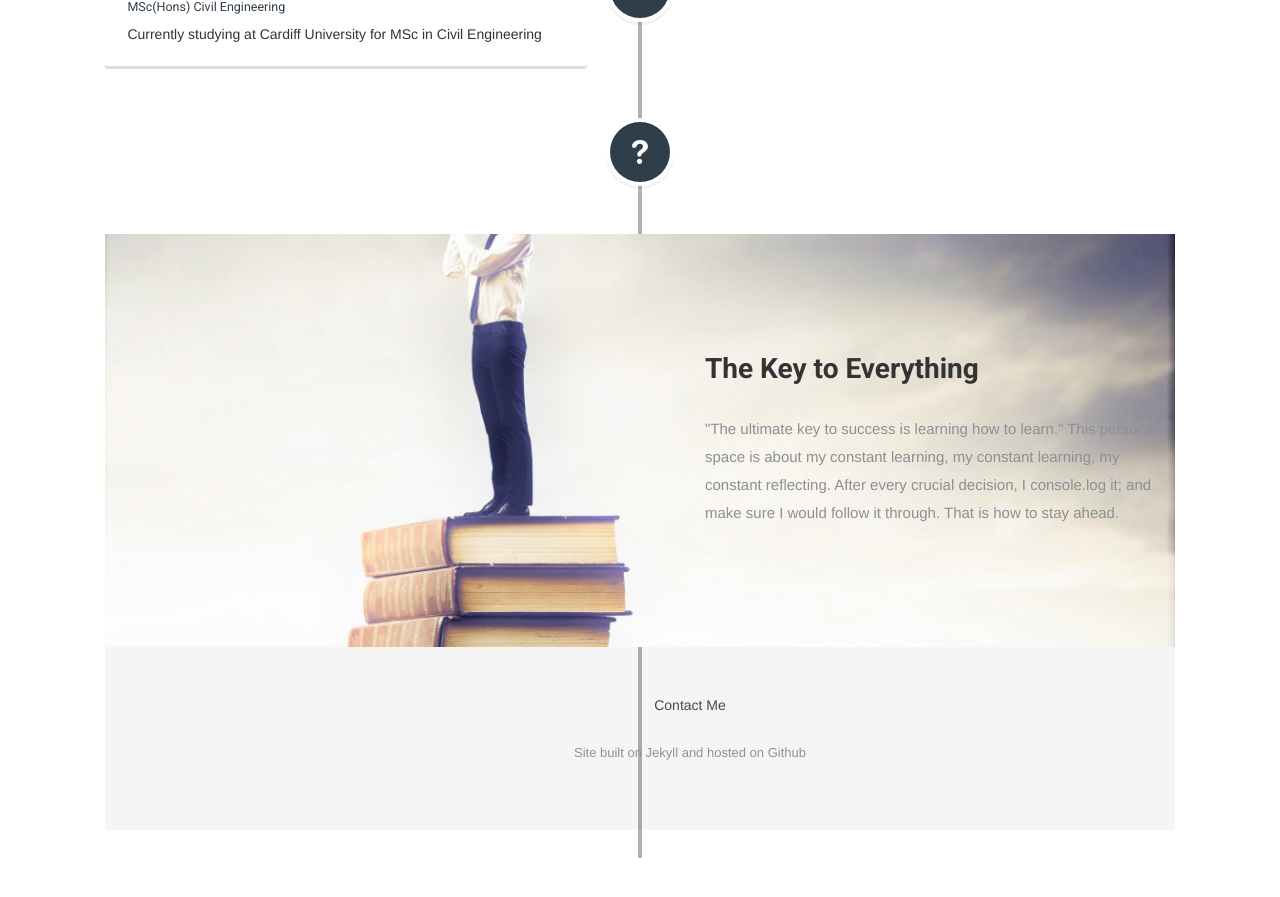
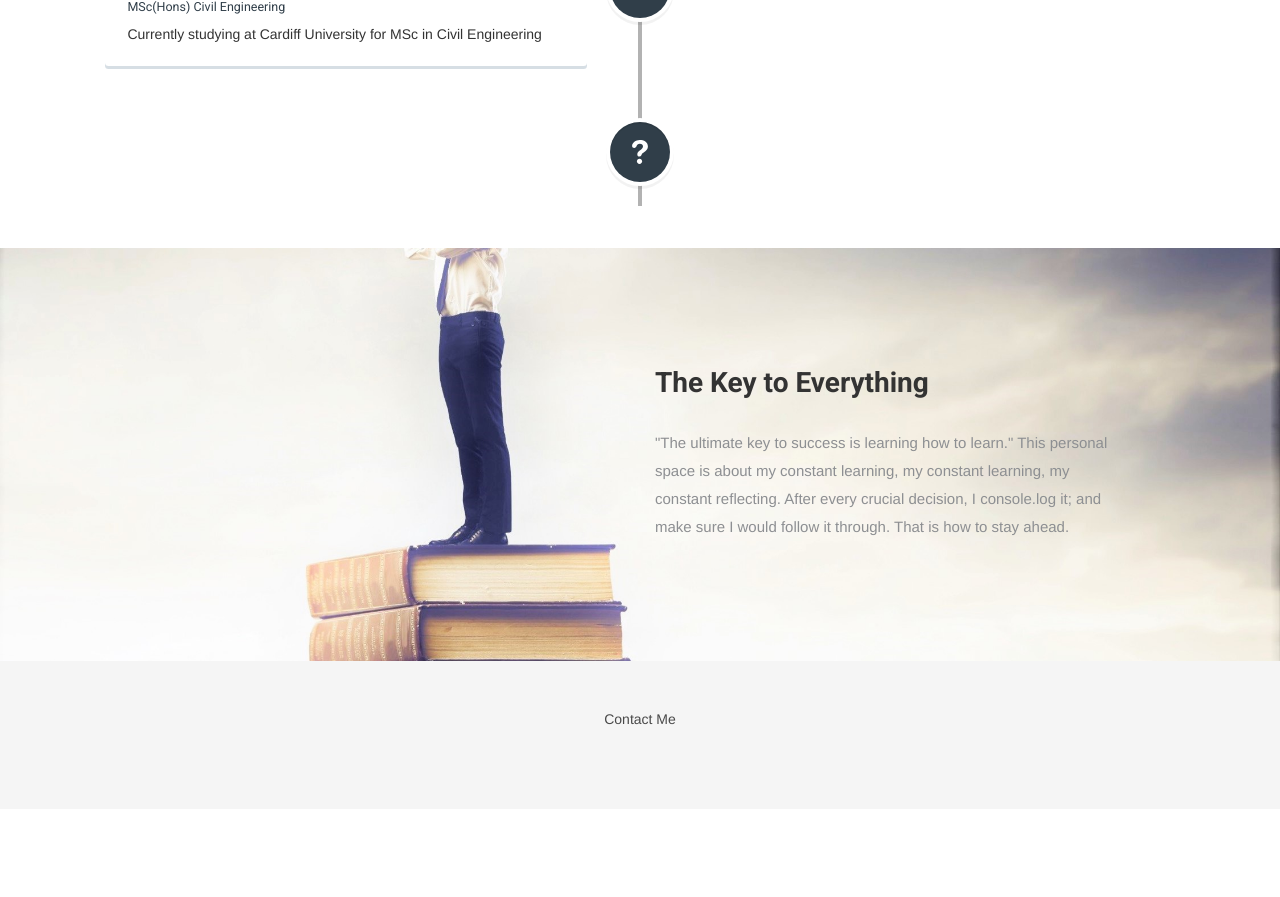
Before and after one commit to chwong1996/myhome, a Jekyll site: the page built from index.html, in a window 1280 px wide and 900 px high, scrolled down 2083 px. Shown: the top 897 px of the window. Built offline with Jekyll 4.4.1, drawn with Linux system fonts in a browser that asks for light colours; nearby versions of some CDN libraries; some web fonts are replaced; the list of posts is cut into pages by our own code; after the commit the page ends 2892 px from its top, so only the background shows below that.

Commit message:
fixing index page layout

```diff
--- a/_includes/footer.html
+++ b/_includes/footer.html
@@ -8,7 +8,6 @@
             <li><a href="{{ site.baseurl }}/contact">Contact Me</a></li>
           </ul>
         </div>
-        <p>Site built on Jekyll and hosted on Github</p>
       </div>
     </div>
   </div>
```
Also changed, not shown: index.html (+7 -2 lines), 1 other file.
